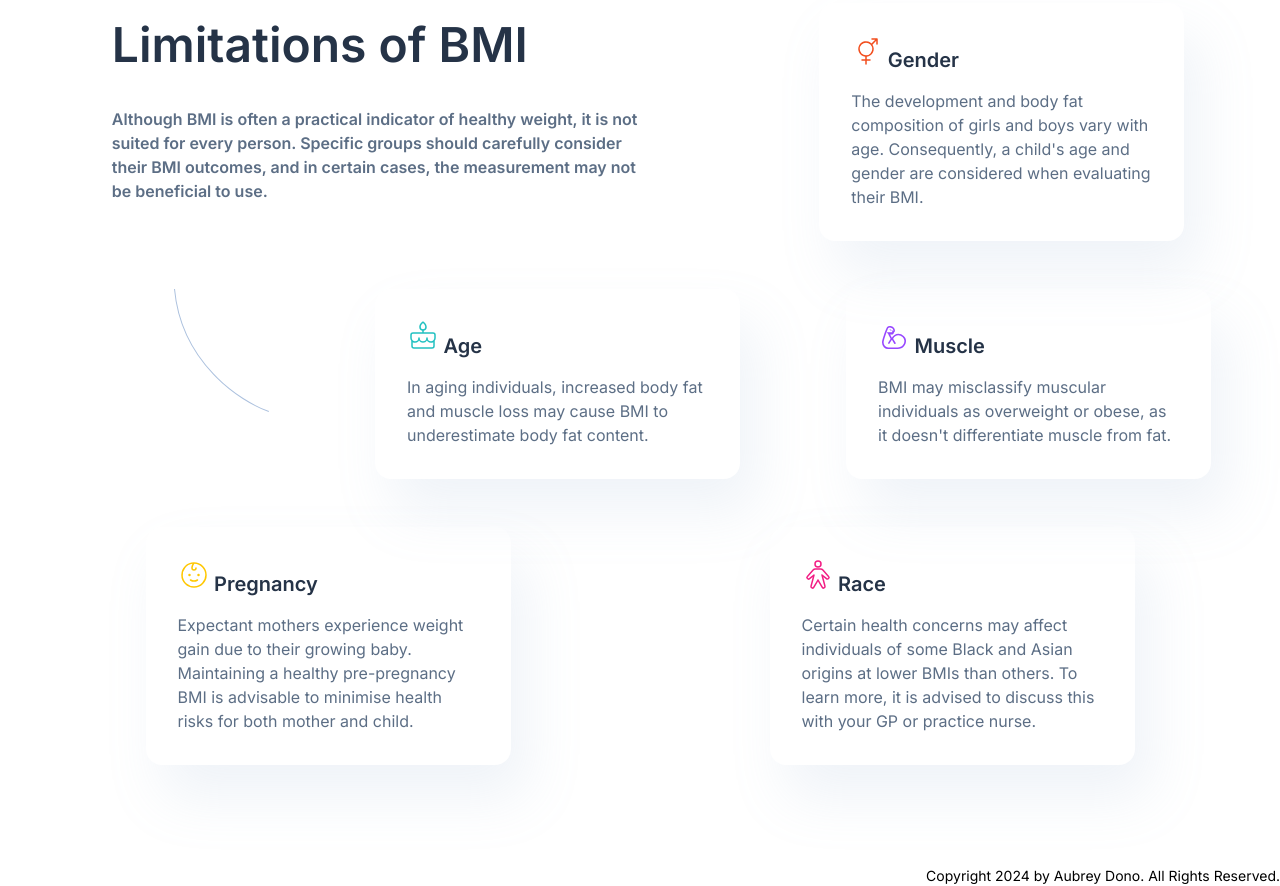
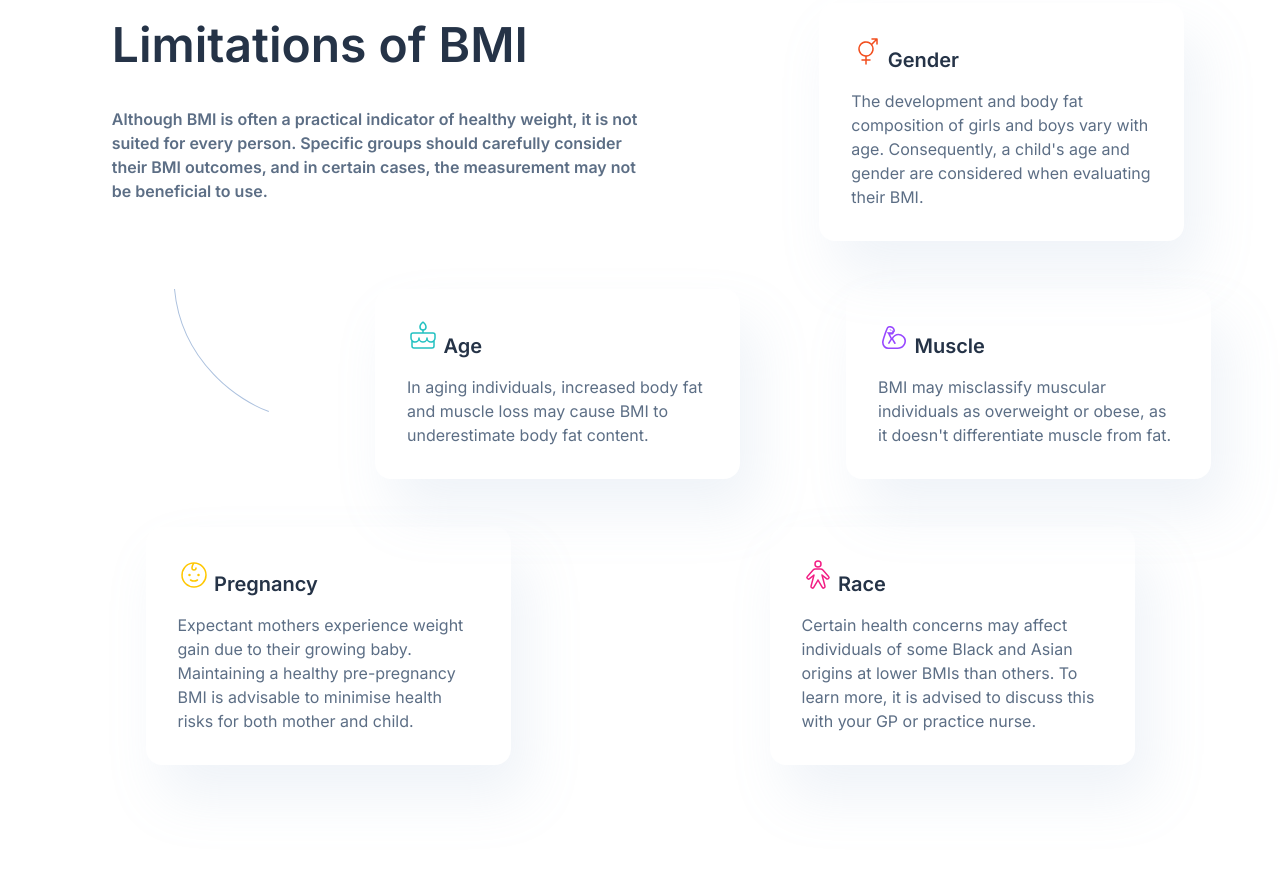
Before and after one commit to ALDono/ALDono.github.io, a plain HTML site: page index.html in a window 1280 px wide. Shown: the part 1909-2795 px from the top of the page. After the commit the page ends 2774 px from the top, so only its background shows below. Drawn offline with Linux system fonts and the light colour scheme.

Commit message:
Update index.html

```diff
--- a/index.html
+++ b/index.html
@@ -151,7 +151,6 @@
         <!-- </div> -->
       </section>
     </div>
-    <footer><p>Copyright 2024 by Aubrey Dono. All Rights Reserved.</p></footer>
     <script>
       let measure_type = "metric";
 
```
